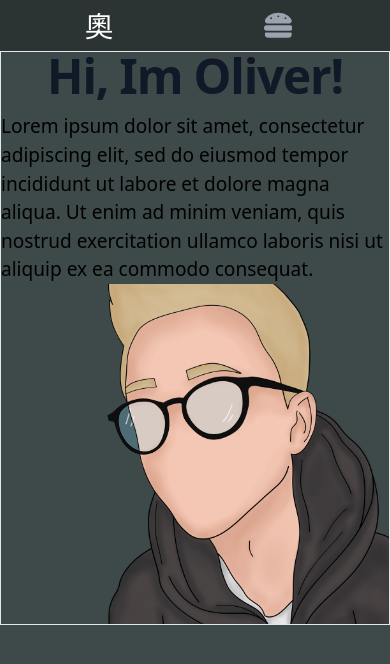
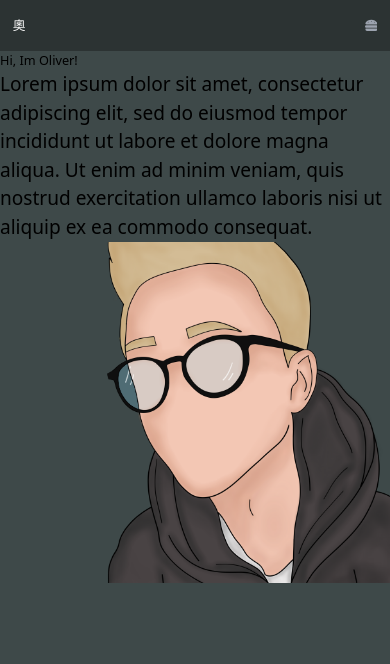
Before and after one commit to Olipolite/portfolioreact, a React (Create React App) app: page / in a window 390 px wide. Shown: the top 664 px of the page. Built offline with nearby package versions, Linux system fonts and the light colour scheme.

Commit message:
Hamburger menu when pressed, now covers the entire screen, X button not showing yet

```diff
--- a/src/components/Home.jsx
+++ b/src/components/Home.jsx
@@ -3,12 +3,9 @@ import Oliver from '../nocactus.png';
 
 function Home() {
   return (
-    <div className="border mx-auto max-w-xl">
-      <h1 className="flex flex-wrap justify-center pb-4 text-6xl font-extrabold leading-none tracking-tight
-       text-gray-900 dark:text-white"
-      >
+    <div>
+      <h1>
         Hi, Im Oliver!
-
       </h1>
       <div className="">
         <p className="text-left text-2xl leading-9">
--- a/src/components/Navbar.jsx
+++ b/src/components/Navbar.jsx
@@ -24,26 +24,25 @@ function Navbar() {
 
   const handleMenu = () => {
     setOpen((prev) => !prev);
-    console.log(open);
   };
 
   return (
     <div className="bg-black text-white">
       <div className="mx-auto px-4 sm:px-6 lg:px-8">
-        <div className="flex items-center justify-around h-16">
+        <div className="flex items-center justify-between h-16">
           <div className="flex items-center">
-            <Link className="text-4xl" to="/">奧</Link>
+            <Link className="text-white" to="/">奧</Link>
           </div>
           {/* nav */}
           <div className="hidden md:block">
             <div className="ml-10 flex items-baseline space-x-4">
               {routes.map((path) => (
-                <Link to={path.path}>{path.title}</Link>
+                <Link className="px-3 py-2 rounded-md font-medium text-md" to={path.path}>{path.title}</Link>
               ))}
             </div>
           </div>
           {/* hamburger button */}
-          <div className="text-4xl flex mr-2 md:hidden">
+          <div className="-mr-2 flex md:hidden">
             <button
               type="button"
               onClick={handleMenu}
@@ -51,15 +50,19 @@ function Navbar() {
            text-gray-400"
             >
               <span className="sr-only">Open Main Menu</span>
-              { open === true ? <FaTimes /> : <FaHamburger /> }
+              {open ? (
+                <FaTimes onClick={handleMenu} />
+              ) : (
+                <FaHamburger onClick={handleMenu} />
+              )}
             </button>
           </div>
           {/* mobile-menu */}
           {open ? (
-            <div className="md:hidden">
-              <div className="ox-2 pt-2 pb-3 space-y-1 sm:px-3">
+            <div className="md:hidden fixed inset-0 flex items-center justify-center">
+              <div className="bg-black w-full h-full">
                 {routes.map((path) => (
-                  <Link className="text-gray-300 hover:bg-gray-700 hover:text-white block px-3 py-2 rounded-md text-base font-medium" to={path.path}>{path.title}</Link>
+                  <Link className="text-gray-300 flex px-3 py-2 rounded-md text-base font-medium" to={path.path}>{path.title}</Link>
                 ))}
               </div>
             </div>
```
